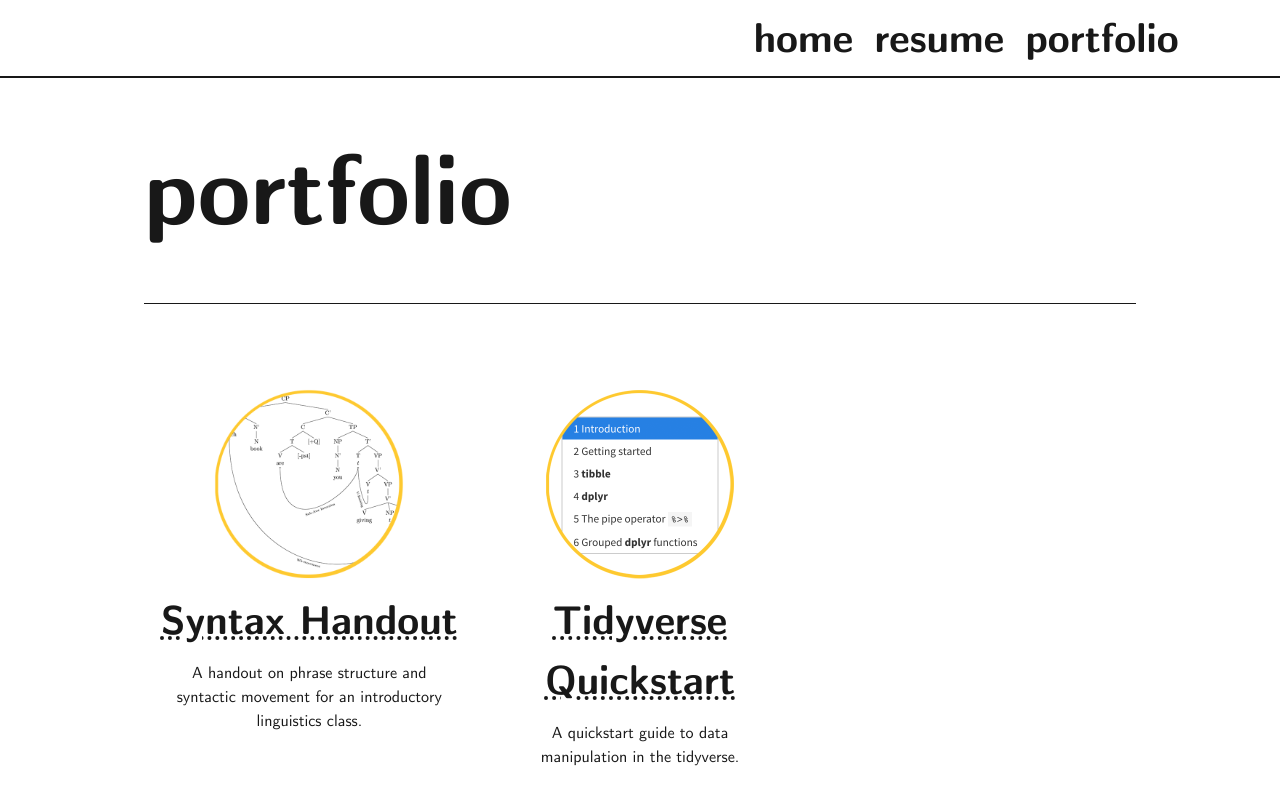
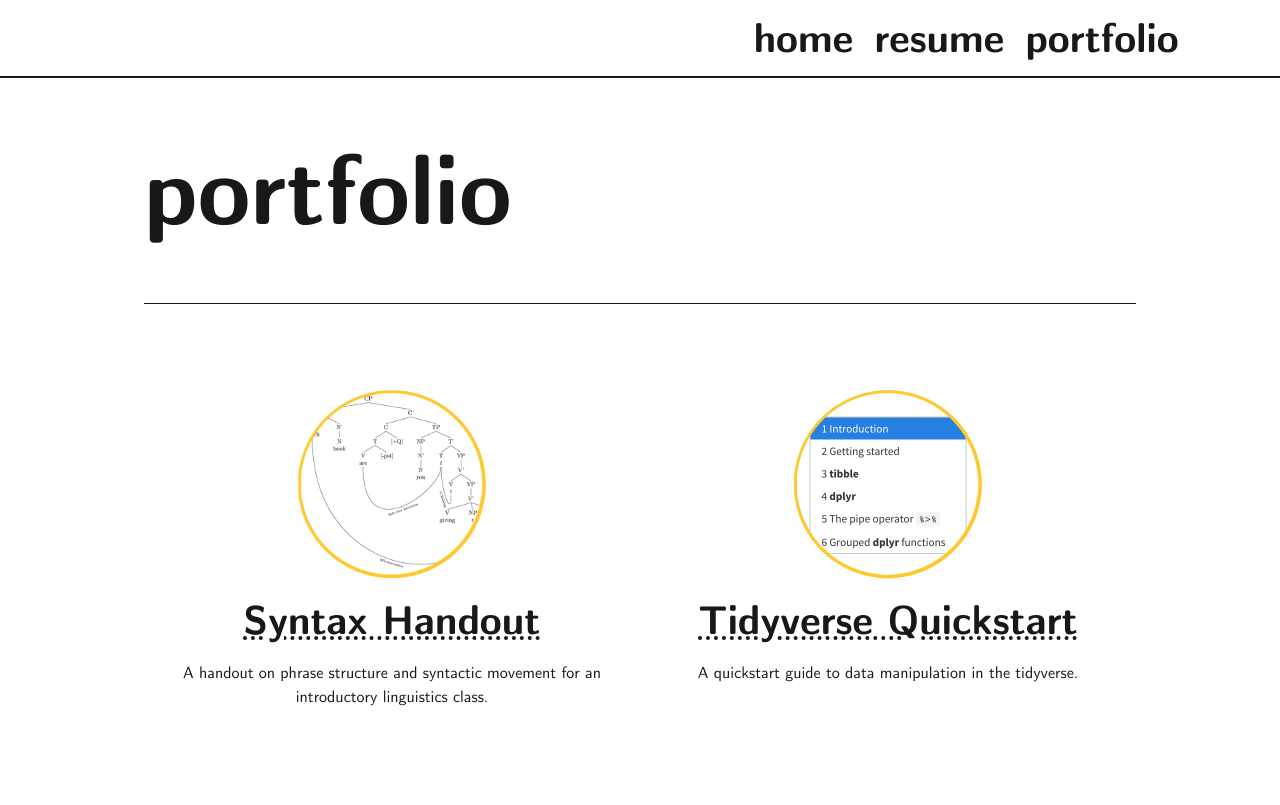
Before and after one commit to angelica-pan/angelica-pan.github.io, a Jekyll site: the page built from 03_portfolio.markdown, in a window 1280 px wide. Shown: the top 805 px of the page. Built offline with Jekyll 4.4.1, drawn with Linux system fonts in a browser that asks for light colours.

Commit message:
changed portfolio to 2 posts per row

```diff
--- a/03_portfolio.markdown
+++ b/03_portfolio.markdown
@@ -3,8 +3,22 @@ layout: page
 title: portfolio
 permalink: /portfolio/
 ---
+<!-- 3 posts per row -->
+<!-- {% for project in site.projects %}
+  <div class="sm-width-full project col-4 py-2">
+    {% if project.thumbnail %}
+      <a href="{{ project.url }}"><img src="{{ project.thumbnail }}" alt="{{ project.title }}" width="200" height="200" /></a>
+    {% endif %}
+    <h1><a href="{{ project.url }}">{{ project.title }}</a></h1>
+    <div class="centering-container prose px-3">
+      {{ project.blurb }}
+    </div>
+  </div>
+{% endfor %} -->
+
+<!-- 2 posts per row -->
 {% for project in site.projects %}
-  <div class="sm-width-full project py-2">
+  <div class="sm-width-full project col-6 py-2">
     {% if project.thumbnail %}
       <a href="{{ project.url }}"><img src="{{ project.thumbnail }}" alt="{{ project.title }}" width="200" height="200" /></a>
     {% endif %}
--- a/_sass/_utilities.scss
+++ b/_sass/_utilities.scss
@@ -192,7 +192,6 @@ h1 {
 // New classes
 .project {
   float: left;
-  width: (4 / 12 * 100%);
   margin-bottom: $spacer-3;
   text-align: center;
 }
--- a/_sass/_variables.scss
+++ b/_sass/_variables.scss
@@ -9,7 +9,7 @@ $prose-font-size: 20px;
 $h0-mobile: 64px;
 $h0-desktop: 96px;
 
-$navigation-mobile: 32px;
+$navigation-mobile: 24px;
 $navigation-desktop: 40px;
 
 $h1-size: 40px !default;
```
Also changed, not shown: 3 other files.
